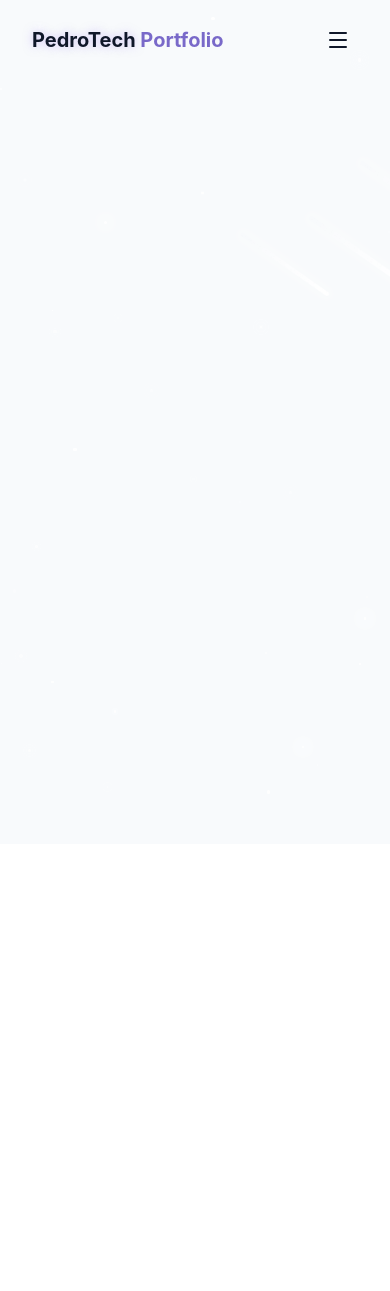
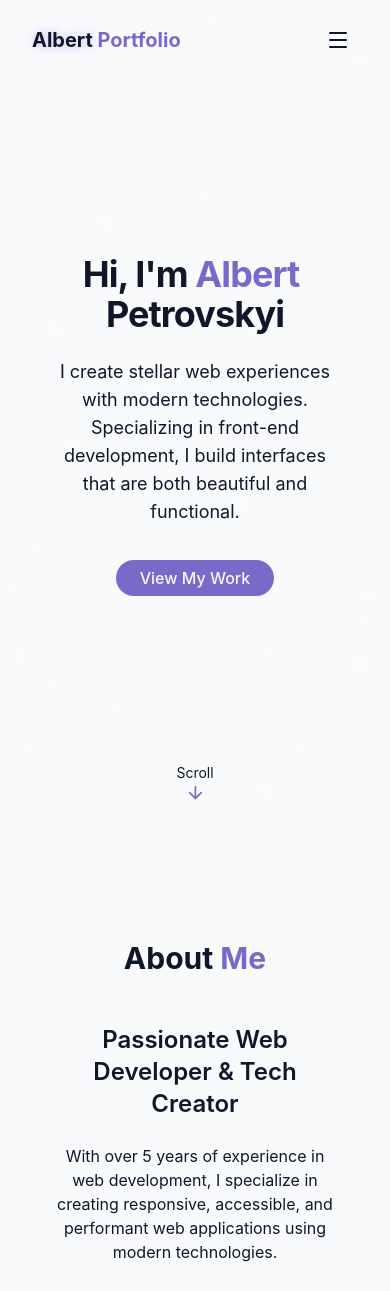
Before and after one commit to pealbert/portfolio-landing, a React (Vite) app: page / in a window 390 px wide. Shown: the top 1291 px of the page. Before the commit the page ends 844 px from the top, so only its background shows below. Built offline with nearby package versions, Linux system fonts and the light colour scheme.

Commit message:
Build Hero and About sections

```diff
--- a/biome.json
+++ b/biome.json
@@ -5,13 +5,9 @@
 		"clientKind": "git",
 		"useIgnoreFile": true
 	},
-	"css": {
-		"parser": {
-			"tailwindDirectives": true
-		}
-	},
 	"files": {
-		"ignoreUnknown": false
+		"ignoreUnknown": false,
+		"includes": ["**", "!node_modules", "!dist"]
 	},
 	"formatter": {
 		"enabled": true,
@@ -21,6 +17,16 @@
 		"enabled": true,
 		"rules": {
 			"preset": "recommended"
+		}
+	},
+	"html": {
+		"formatter": {
+			"enabled": true
+		}
+	},
+	"css": {
+		"parser": {
+			"tailwindDirectives": true
 		}
 	},
 	"javascript": {
--- a/index.html
+++ b/index.html
@@ -1,8 +1,8 @@
 <!doctype html>
 <html lang="en">
 	<head>
-		<meta charset="UTF-8" />
-		<meta name="viewport" content="width=device-width, initial-scale=1.0" />
+		<meta charset="UTF-8">
+		<meta name="viewport" content="width=device-width, initial-scale=1.0">
 		<title>portfolio-landing</title>
 	</head>
 	<body>
--- a/src/App.jsx
+++ b/src/App.jsx
@@ -4,14 +4,12 @@ import { NotFound } from "@/pages/NotFound";
 
 function App() {
 	return (
-		<>
 		<BrowserRouter>
 			<Routes>
 				<Route index element={<Home />} />
 				<Route path="*" element={<NotFound />} />
 			</Routes>
 		</BrowserRouter>
-		</>
 	);
 }
 
--- /dev/null
+++ b/src/components/AboutSection.jsx
@@ -0,0 +1,94 @@
+import { Briefcase, Code, User } from "lucide-react";
+
+export const AboutSection = () => {
+	return (
+		<section id="about" className="py-24 px-4 relative">
+			<div className="container mx-auto max-w-5xl">
+				<h2 className="text-3xl md:text-4xl font-bold mb-12 text-center">
+					About <span className="text-primary"> Me</span>
+				</h2>
+
+				<div className="grid grid-cols-1 md:grid-cols-2 gap-12 items-center">
+					<div className="space-y-6">
+						<h3 className="text-2xl font-semibold">
+							Passionate Web Developer & Tech Creator
+						</h3>
+
+						<p className="text-foreground">
+							With over 5 years of experience in web development, I specialize
+							in creating responsive, accessible, and performant web
+							applications using modern technologies.
+						</p>
+
+						<p className="text-foreground">
+							I'm passionate about creating elegant solutions to complex
+							problems, and I'm constantly learning new technologies to stay at
+							the forefront of the ever-evolving web landscape.
+						</p>
+
+						<div className="flex flex-col sm:flex-row gap-4 pt-4 justify-center">
+							<a href="#contact" className="cosmic-button">
+								Get In Touch
+							</a>
+
+							<a
+								href=""
+								className="px-6 py-2 rounded-full border border-primary text-primary hover:bg-primary/10 transition-colors duration-300"
+							>
+								Download CV
+							</a>
+						</div>
+					</div>
+
+					<div className="grid grid-cols-1 gap-6">
+						<div className="gradient-border p-6 card-hover">
+							<div className="flex items-start gap-4">
+								<div className="p-3 rounded-full bg-primary/10">
+									<Code className="size-6 text-primary" />
+								</div>
+
+								<div className="text-left">
+									<h4 className="font-semibold text-lg">Web Development</h4>
+									<p className="text-foreground">
+										Creating responsive websites and web applications with
+										modern frameworks.
+									</p>
+								</div>
+							</div>
+						</div>
+						<div className="gradient-border p-6 card-hover">
+							<div className="flex items-start gap-4">
+								<div className="p-3 rounded-full bg-primary/10">
+									<User className="size-6 text-primary" />
+								</div>
+
+								<div className="text-left">
+									<h4 className="font-semibold text-lg">UI/UX Design</h4>
+									<p className="text-foreground">
+										Designing intuitive user interfaces and seamless user
+										experiences.
+									</p>
+								</div>
+							</div>
+						</div>
+						<div className="gradient-border p-6 card-hover">
+							<div className="flex items-start gap-4">
+								<div className="p-3 rounded-full bg-primary/10">
+									<Briefcase className="size-6 text-primary" />
+								</div>
+
+								<div className="text-left">
+									<h4 className="font-semibold text-lg">Project Management</h4>
+									<p className="text-foreground">
+										Leading projects from conception to completion with agile
+										methodologies.
+									</p>
+								</div>
+							</div>
+						</div>
+					</div>
+				</div>
+			</div>
+		</section>
+	);
+};
--- /dev/null
+++ b/src/components/HeroSection.jsx
@@ -0,0 +1,43 @@
+import { ArrowDown } from "lucide-react";
+
+export const HeroSection = () => {
+	return (
+		<section
+			id="hero"
+			className="relative min-h-screen flex flex-col items-center justify-center px-4"
+		>
+			<div className="container max-w-4xl mx-auto text-center z-10">
+				<div className="space-y-6">
+					<h1 className="text-4xl md:text-6xl font-bold tracking-tight">
+						<span className="opacity-0 animate-fade-in"> Hi, I'm</span>
+						<span className="text-primary opacity-0 animate-fade-in-delay-1">
+							{" "}
+							Albert
+						</span>
+						<span className="text-gradient ml-2 opacity-0 animate-fade-in-delay-2">
+							{" "}
+							Petrovskyi
+						</span>
+					</h1>
+
+					<p className="text-lg md:text-xl text-foreground max-w-2xl mx-auto opacity-0 animate-fade-in-delay-3">
+						I create stellar web experiences with modern technologies.
+						Specializing in front-end development, I build interfaces that are
+						both beautiful and functional.
+					</p>
+
+					<div className="pt-4 opacity-0 animate-fade-in-delay-4">
+						<a href="#projects" className="cosmic-button">
+							View My Work
+						</a>
+					</div>
+				</div>
+			</div>
+
+			<div className="absolute bottom-8 left-1/2 transform -translate-x-1/2 flex flex-col items-center animate-bounce">
+				<span className="text-sm text-foreground">Scroll</span>
+				<ArrowDown className="size-5 text-primary" />
+			</div>
+		</section>
+	);
+};
--- a/src/components/Navbar.jsx
+++ b/src/components/Navbar.jsx
@@ -1,6 +1,6 @@
-import { cn } from "@/lib/utils";
 import { Menu, X } from "lucide-react";
 import { useEffect, useState } from "react";
+import { cn } from "@/lib/utils";
 
 const navItems = [
 	{ name: "Home", href: "#hero" },
@@ -39,8 +39,7 @@ export const Navbar = () => {
 					className="text-xl font-bold text-primary flex items-center"
 				>
 					<span className="relative z-10">
-						<span className="text-glow text-foreground">PedroTech</span>{" "}
-						Portfolio
+						<span className="text-glow text-foreground">Albert</span> Portfolio
 					</span>
 				</a>
 
@@ -58,7 +57,6 @@ export const Navbar = () => {
 				</div>
 
 				{/* mobile nav */}
-
 				<button
 					type="button"
 					onClick={() => setIsMenuOpen((prev) => !prev)}
--- a/src/components/StarBackground.jsx
+++ b/src/components/StarBackground.jsx
@@ -62,12 +62,12 @@ export const StarBackground = () => {
 					key={star.id}
 					className="star animate-pulse-subtle"
 					style={{
-						width: star.size + "px",
-						height: star.size + "px",
-						left: star.x + "%",
-						top: star.y + "%",
+						width: `${star.size}px`,
+						height: `${star.size}px`,
+						left: `${star.x}%`,
+						top: `${star.y}%`,
 						opacity: star.opacity,
-						animationDuration: star.animationDuration + "s",
+						animationDuration: `${star.animationDuration}s`,
 					}}
 				></div>
 			))}
@@ -77,12 +77,12 @@ export const StarBackground = () => {
 					key={meteor.id}
 					className="meteor animate-meteor"
 					style={{
-						width: meteor.size * 50 + "px",
-						height: meteor.size * 2 + "px",
-						left: meteor.x + "%",
-						top: meteor.y + "%",
+						width: `${meteor.size * 50}px`,
+						height: `${meteor.size * 2}px`,
+						left: `${meteor.x}%`,
+						top: `${meteor.y}%`,
 						animationDelay: meteor.delay,
-						animationDuration: meteor.animationDuration + "s",
+						animationDuration: `${meteor.animationDuration}s`,
 					}}
 				></div>
 			))}
--- a/src/components/ThemeToggle.jsx
+++ b/src/components/ThemeToggle.jsx
@@ -30,6 +30,7 @@ export const ThemeToggle = () => {
 
 	return (
 		<button
+			type="button"
 			onClick={toggleTheme}
 			className={cn(
 				"fixed max-sm:hidden top-5 right-5 z-50 p-2 rounded-full transition-colors duration-300",
--- a/src/index.css
+++ b/src/index.css
@@ -32,7 +32,7 @@
 	@keyframes pulse-subtle {
 		0%,
 		100% {
-			opacity: 1;
+			opacity: 0.5;
 		}
 		50% {
 			opacity: 0.2;
@@ -53,10 +53,10 @@
 	@keyframes meteor {
 		0% {
 			transform: rotate(215deg) translateX(0);
-			opacity: 1;
+			opacity: 0.1;
 		}
 		70% {
-			opacity: 1;
+			opacity: 0.1;
 		}
 		100% {
 			transform: rotate(215deg) translateX(-500px);
--- a/src/pages/Home.jsx
+++ b/src/pages/Home.jsx
@@ -1,6 +1,8 @@
+import { Navbar } from "@/components/Navbar";
+import { StarBackground } from "@/components/StarBackground";
 import { ThemeToggle } from "@/components/ThemeToggle";
-import { StarBackground } from "@/components/StarBackground";
-import { Navbar } from "@/components/Navbar";
+import { HeroSection } from "@/components/HeroSection";
+import { AboutSection } from "@/components/AboutSection";
 
 export const Home = () => {
 	return (
@@ -15,7 +17,10 @@ export const Home = () => {
 			<Navbar />
 
 			{/* Main Content */}
-
+			<main>
+				<HeroSection />
+				<AboutSection />
+			</main>
 			{/* Footer */}
 		</div>
 	);
```
Also changed, not shown: 1 other file (tests, documents, lock files or other folders). Lines whose indentation alone changed are shown as unchanged.
